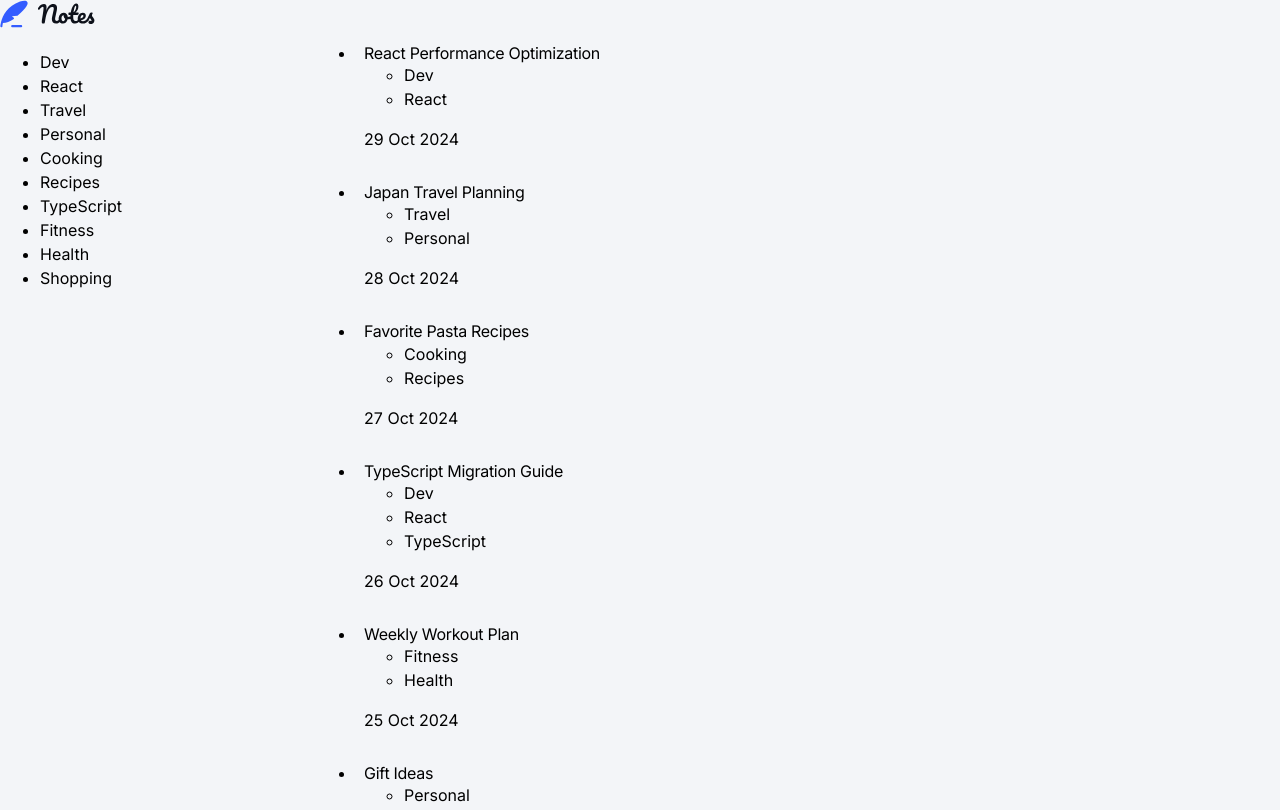
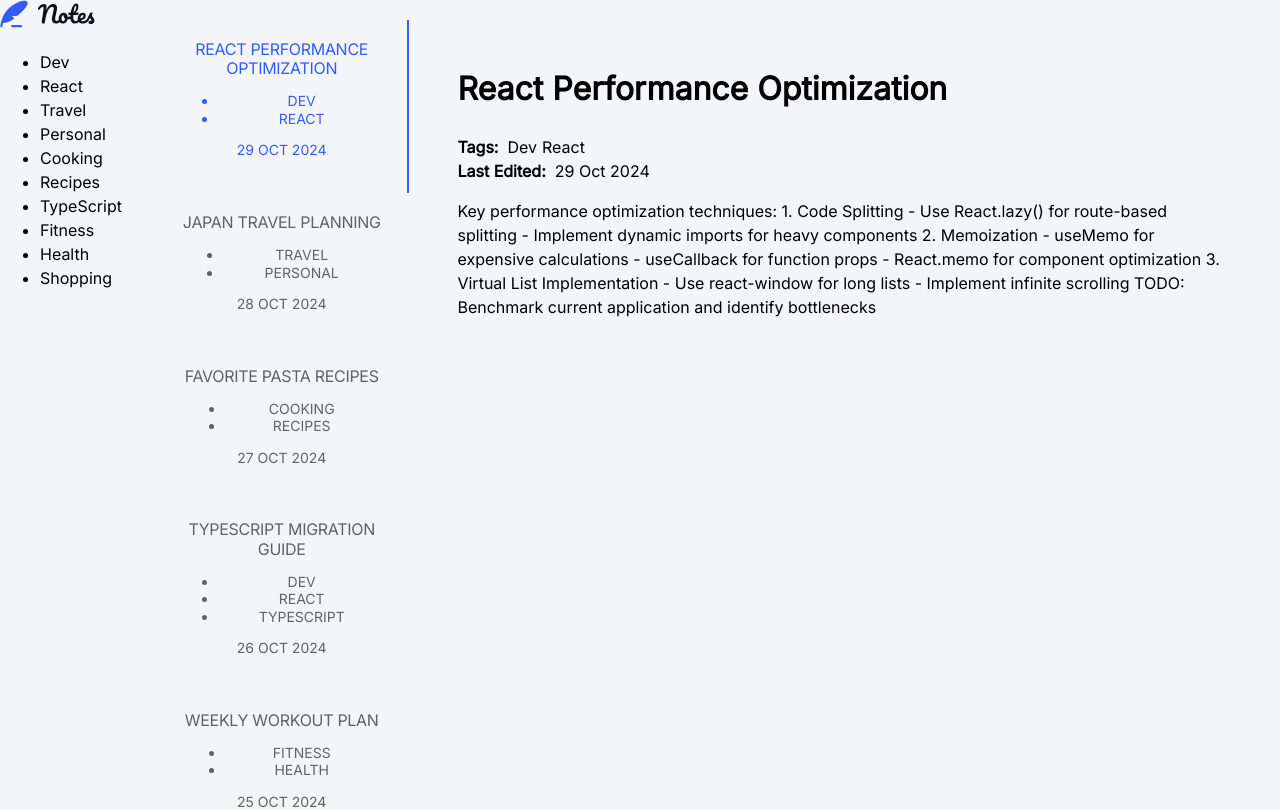
Before and after one commit to Anastasiya2310/NotesTaking, a React (Create React App) app: page / in a window 1280 px wide. Shown: the top 810 px of the page. Built offline with nearby package versions, Linux system fonts and the light colour scheme.

Commit message:
scrollable tabs with appropriate content visibility

```diff
--- a/package.json
+++ b/package.json
@@ -8,6 +8,7 @@
     "@fontsource/inter": "^5.1.1",
     "@fontsource/noto-serif": "^5.1.1",
     "@fontsource/source-code-pro": "^5.1.1",
+    "@mui/lab": "^6.0.0-beta.28",
     "@mui/material": "^6.4.5",
     "cra-template": "1.2.0",
     "react": "^19.0.0",
--- a/src/App.tsx
+++ b/src/App.tsx
@@ -1,17 +1,20 @@
+import { useState } from "react";
 import "./App.css"
 import "@fontsource/inter"
-import { Typography, ThemeProvider, Box, Grid2, useMediaQuery, useTheme } from '@mui/material'
+import { Typography, ThemeProvider, Box, Grid2, useMediaQuery, useTheme, Tab } from '@mui/material'
 import theme from './theme'
 import data from "./data.json"
 import Content from "./components/Content/Content"
 import SidebarTags from "./components/SidebarTags/SidebarTags"
 import SidebarNotes from "./components/SidebarNotes/SidebarNotes"
+import { TabContext, TabList, TabPanel } from "@mui/lab";
 
 function App() {
   let tagsArray = data.notes.flatMap((obj) => obj.tags);
   let tagsUnique = [...new Set(tagsArray)];
   const appliedTheme = useTheme();
   const isLargeScreen = useMediaQuery(appliedTheme.breakpoints.up('lg'));
+  const [selectedNoteId, setSelectedNoteId] = useState(data.notes.length > 0 ? "0" : "")
 
   return (
     <ThemeProvider theme={theme}>
@@ -26,19 +29,30 @@ function App() {
             <SidebarTags tags={tagsUnique} />
           </Box>
 
-          <Grid2 container sx={{
-            width: {
-              xs: 343,
-              sm: 704,
-              md: 1104,
-              lg: 1104,
-            },
-            px: 4
-          }} columnSpacing={3}>
-            <Box sx={{ pt: 2.5, pr: 2, pb: 2.5, pl: 4 }}>
-              <SidebarNotes notes={ data.notes } />
-              <Content notes={ data.notes } />
-            </Box>
+          <Grid2 container sx={{ px: 4, pt: 2.5, pb: 2.5 }} columnSpacing={3}>
+            <TabContext value={selectedNoteId}>
+              <Grid2 size={{ lg: 3 }}>
+                <Box sx={{ maxHeight: "100vh", overflow: "scroll" }}>
+                  <TabList
+                    onChange={(_event:React.SyntheticEvent, newValue:string) => { setSelectedNoteId(newValue) }}
+                    variant="scrollable"
+                    orientation="vertical"
+                    scrollButtons="auto"
+                  >
+                    {data.notes.map((note, index) => (
+                      <Tab key={index} label={<SidebarNotes note={note} />} value={String(index)}/>
+                    ))}
+                  </TabList>
+                </Box>
+              </Grid2>
+              <Grid2 size={{ lg: 9 }}>
+                {data.notes.map((note, index) => (
+                  <TabPanel key={index} value={String(index)}>
+                    <Content note={note} />
+                  </TabPanel>
+                ))}
+              </Grid2>
+            </TabContext>
           </Grid2>
         </Box>
       </Typography>
--- a/src/components/Content/Content.tsx
+++ b/src/components/Content/Content.tsx
@@ -1,16 +1,16 @@
-import { INotesList } from "../../interfaces/interfaces";
-import ItemsList from "../ItemsList/ItemsList"
+import { INote } from "../../interfaces/interfaces";
+// import ItemsList from "../ItemsList/ItemsList"
 import { formatDate } from "../../utils/dateUtils"
 
-function Content({ notes }: INotesList) {
+function Content({ note }: { note: INote }) {
   return (
     //Header
       // search
       // settings
     <div>
-      <ItemsList
+      {/* <ItemsList
         items={notes}
-        renderItem={(note) => (
+        renderItem={(note) => ( */}
           <>
             <h1>{note.title}</h1>
             <div>
@@ -25,8 +25,8 @@ function Content({ notes }: INotesList) {
               <p>{note.content}</p>
             </div>
           </>
-        )}
-      />
+        {/* )}
+      /> */}
 
     </div>
   )
--- a/src/components/SidebarNotes/SidebarNotes.tsx
+++ b/src/components/SidebarNotes/SidebarNotes.tsx
@@ -1,28 +1,26 @@
 // import './App.css';
-import ItemsList from "../ItemsList/ItemsList"
-import { INotesList } from "../../interfaces/interfaces"
+// import ItemsList from "../ItemsList/ItemsList"
+import { INote } from "../../interfaces/interfaces"
 import { formatDate } from "../../utils/dateUtils"
-import { Box } from "@mui/material";
-import Typography from '@mui/material/Typography';
+import { Box, Typography } from "@mui/material";
 
-function SidebarNotes({ notes }: INotesList) {
-
+function SidebarNotes({ note }: { note: INote }) {
   return (
     <>
-      <ItemsList
-        items={notes}
-        renderItem={(note) => (
+      {/* <ItemsList
+        // items={notes}
+        renderItem={(note) => ( */}
           <Box p={1}>
             <Typography variant="h3">{note.title}</Typography>
             <ul>
-              {note.tags.map((tag, index) => (
+              {note.tags.map((tag: string, index: number) => (
                 <li key={index}>{tag}</li>
               ))}
             </ul>
             <p>{formatDate(note.lastEdited)}</p>
           </Box>
-        )}
-      />
+        {/* )}
+      /> */}
     </>
   );
 }
--- a/src/theme.ts
+++ b/src/theme.ts
@@ -131,17 +131,17 @@ const theme: ThemeOptions = createTheme({
     }
   },
   spacing: (factor: number) => spacingValues[factor as keyof typeof spacingValues] ?? factor * 8,
-  breakpoints: {
-    values: {
-      xs: 320,
-      sm: 768,
-      md: 1104,
-      lg: 1440,
-    },
-  },
-  custom: {
-    columnSettings,
-  },
+  // breakpoints: {
+  //   values: {
+  //     xs: 320,
+  //     sm: 768,
+  //     md: 1104,
+  //     lg: 1440,
+  //   },
+  // },
+  // custom: {
+  //   columnSettings,
+  // },
 });
 
 export default theme;
```
Also changed, not shown: 1 other file (tests, documents, lock files or other folders).
